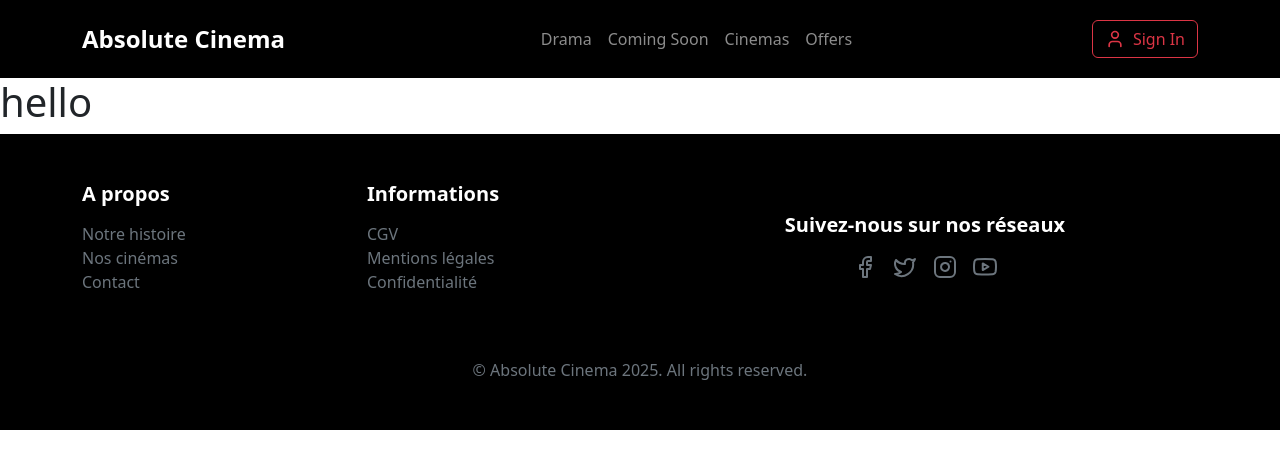
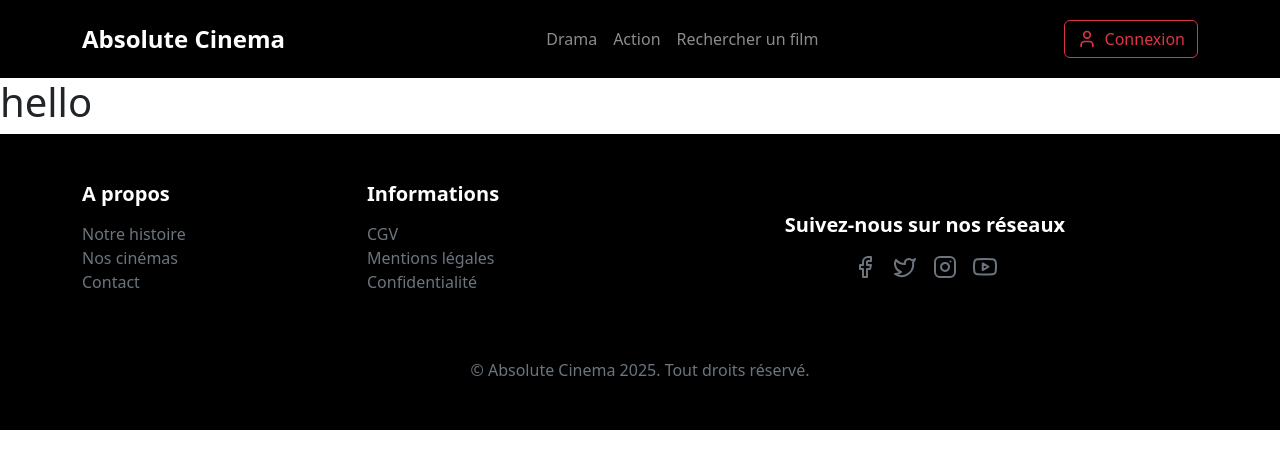
Before and after one commit to GabrielVerschatse/1PHPD, a PHP site: page / in a window 1280 px wide. Shown: the top 469 px of the page. Run offline with PHP 8.4, Linux system fonts and the light colour scheme.

Commit message:
Fix() : Language alignement

```diff
--- a/includes/footer.php
+++ b/includes/footer.php
@@ -50,7 +50,7 @@
         </div>
         <!-- Copyright -->
         <div class="text-center text-secondary">
-            <p class="mb-0">&copy; <span id="currentYear"></span> Absolute Cinema 2025. All rights reserved.</p>
+            <p class="mb-0">&copy; <span id="currentYear"></span> Absolute Cinema 2025. Tout droits réservé.</p>
         </div>
     </div>
 </footer>
--- a/includes/header.php
+++ b/includes/header.php
@@ -18,13 +18,10 @@
                     <a class="nav-link" href="/">Drama</a>
                 </li>
                 <li class="nav-item">
-                    <a class="nav-link" href="/coming-soon">Coming Soon</a>
+                    <a class="nav-link" href="/">Action</a>
                 </li>
                 <li class="nav-item">
-                    <a class="nav-link" href="/cinemas">Cinemas</a>
-                </li>
-                <li class="nav-item">
-                    <a class="nav-link" href="/offers">Offers</a>
+                    <a class="nav-link" href="/">Rechercher un film</a>
                 </li>
             </ul>
 
@@ -34,7 +31,7 @@
                 <svg xmlns="http://www.w3.org/2000/svg" width="20" height="20" viewBox="0 0 24 24" fill="none" stroke="currentColor" stroke-width="2" stroke-linecap="round" stroke-linejoin="round">
                     <path d="M19 21v-2a4 4 0 0 0-4-4H9a4 4 0 0 0-4 4v2"/><circle cx="12" cy="7" r="4"/>
                 </svg>
-                Sign In
+                Connexion
                 </button>
             </div>
             </div>
```
